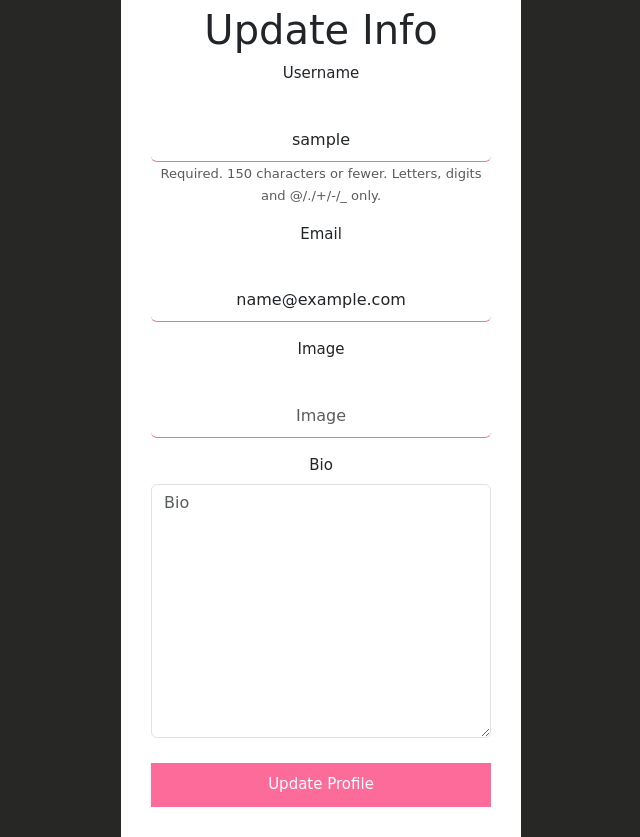
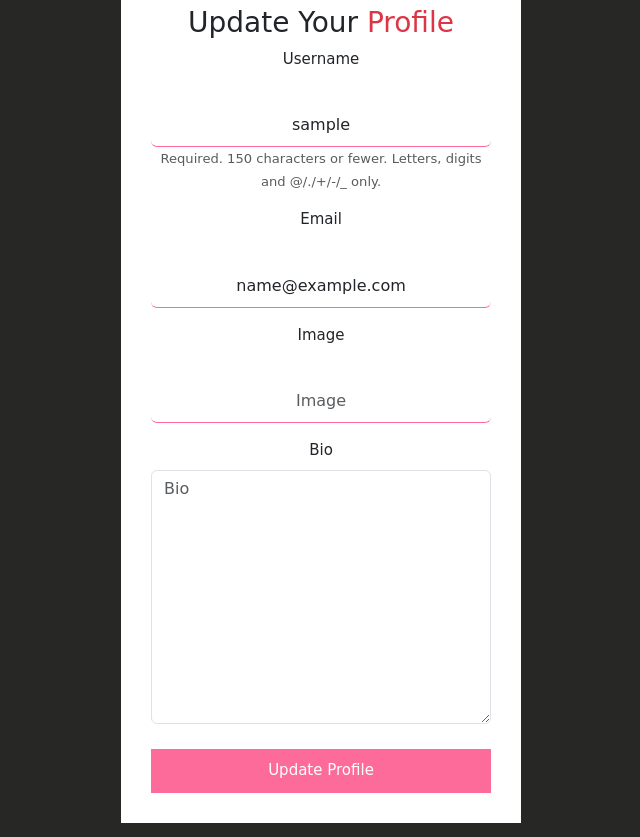
Before and after one commit to Aaron-Ekal/Awwards, a Django app: page /profile/ in a window 1280 px wide. Shown: the part 94-931 px from the top of the page, without its empty margins (626-1266 px from the left). Run offline with Django 3.2, Linux system fonts and the light colour scheme; the visitor is signed in with stand-in values (Sample User, id 1); data that the repository does not hold is empty; some libraries are stand-ins or nearby versions.

Commit message:
profile page

```diff
--- a/users/templates/users/profile.html
+++ b/users/templates/users/profile.html
@@ -26,7 +26,7 @@
     <div class="col-md-4">
 
     <div class="profile-update-form">
-      <h1>Update Info</h1>
+      <h3>Update Your <span class="text-danger">Profile</span> </h3>
       <form action="" method="POST" enctype="multipart/form-data">
         {% csrf_token %}
         {% bootstrap_form u_form layout='inline' %}
```
